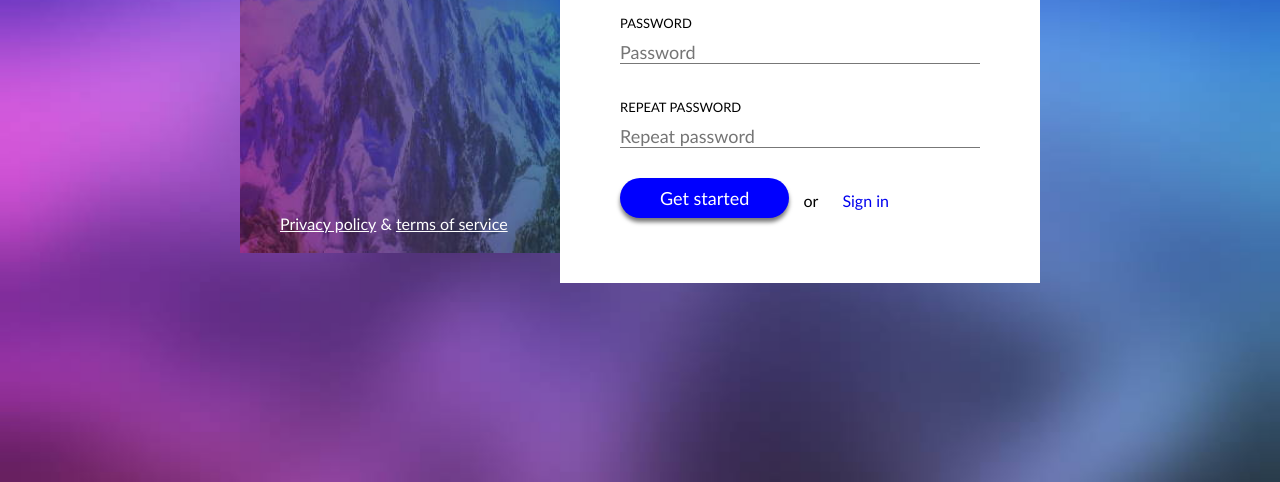
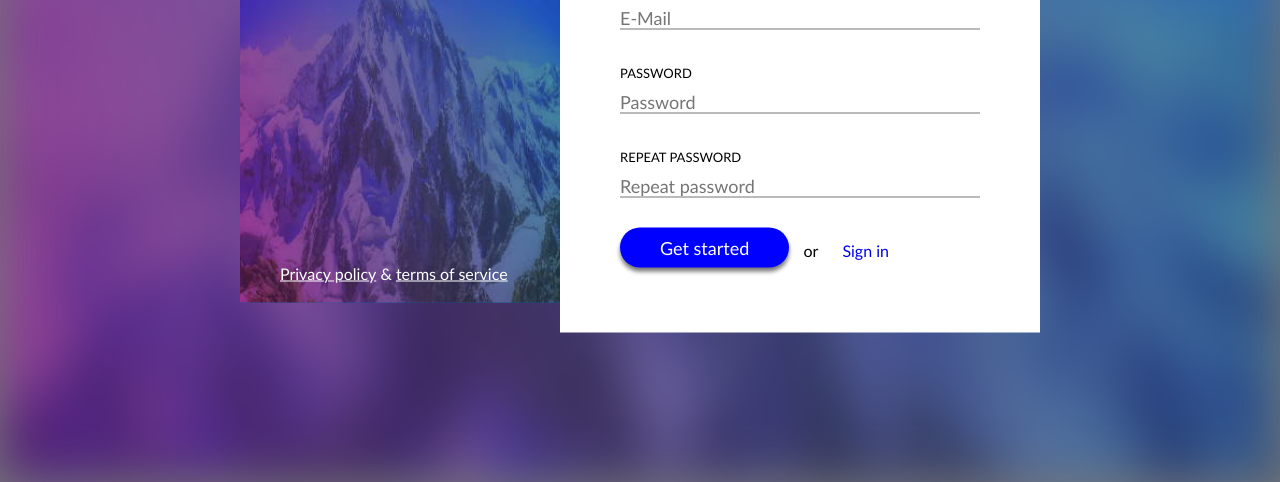
Before and after one commit to martynas3113/6.sign-up, a plain HTML site: page index.html in a window 1280 px wide. Shown: the part 318-800 px from the top of the page. Drawn offline with Linux system fonts and the light colour scheme.

Commit message:
Stiling-final

```diff
--- a/css/main.css
+++ b/css/main.css
@@ -1,20 +1,30 @@
+
 
 body {
-   background-color: aquamarine;
-   background-color: black;
-   background-image: url(../images/back.jpg);
-   background-size: cover;
-   background-repeat: no-repeat;
+   background-color: #777;
+
 }
 
+    .background {
+        filter: blur(25px);
+        background-image: url(../images/left.jpg);
+        background-size: cover;
+        background-repeat: no-repeat;
+        background-position: center;
+        height: 100vh;
+    }
     .container {
 
         display: inline-block;
         width: 800px;
-        margin-top: 100px;
-        margin-left: calc((100% - 800px) / 2);
-        /* background-color: whitesmoke; */
-        position: relative;
+        top: 100px;
+        /* left: calc((100% - 800px) / 2);
+        top: calc((100vh - 460px) / 2); */
+        position: absolute;
+        /* centravimas absoluciai pvz bodyje */
+        top: 50%;
+        left: 50%;
+        transform: translate(-50%, -50%);
 
     }
 
@@ -25,6 +35,7 @@ body {
             background-image: url(../images/left.jpg);
             background-repeat: no-repeat;
             background-size: cover;
+            background-position: center;
             padding: 40px;
             padding-bottom: 20px;
             position: absolute;
--- a/index.html
+++ b/index.html
@@ -13,6 +13,7 @@
     <link rel="stylesheet" href="./css/main.css">
 </head>
 <body>
+    <div class="background"></div>
     <main class="container">
         <div class="left">
             <h1>Sign up</h1>
```
